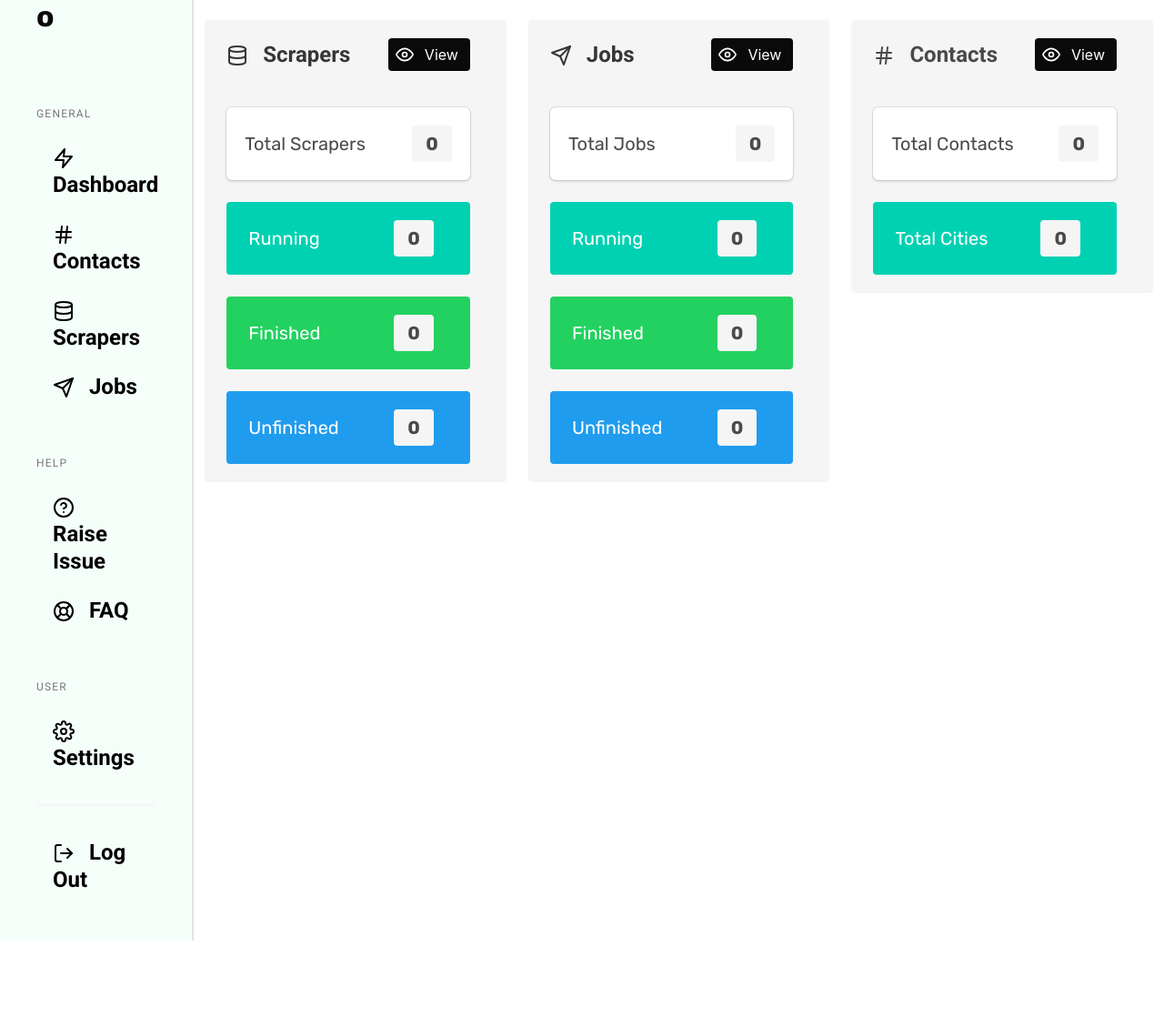
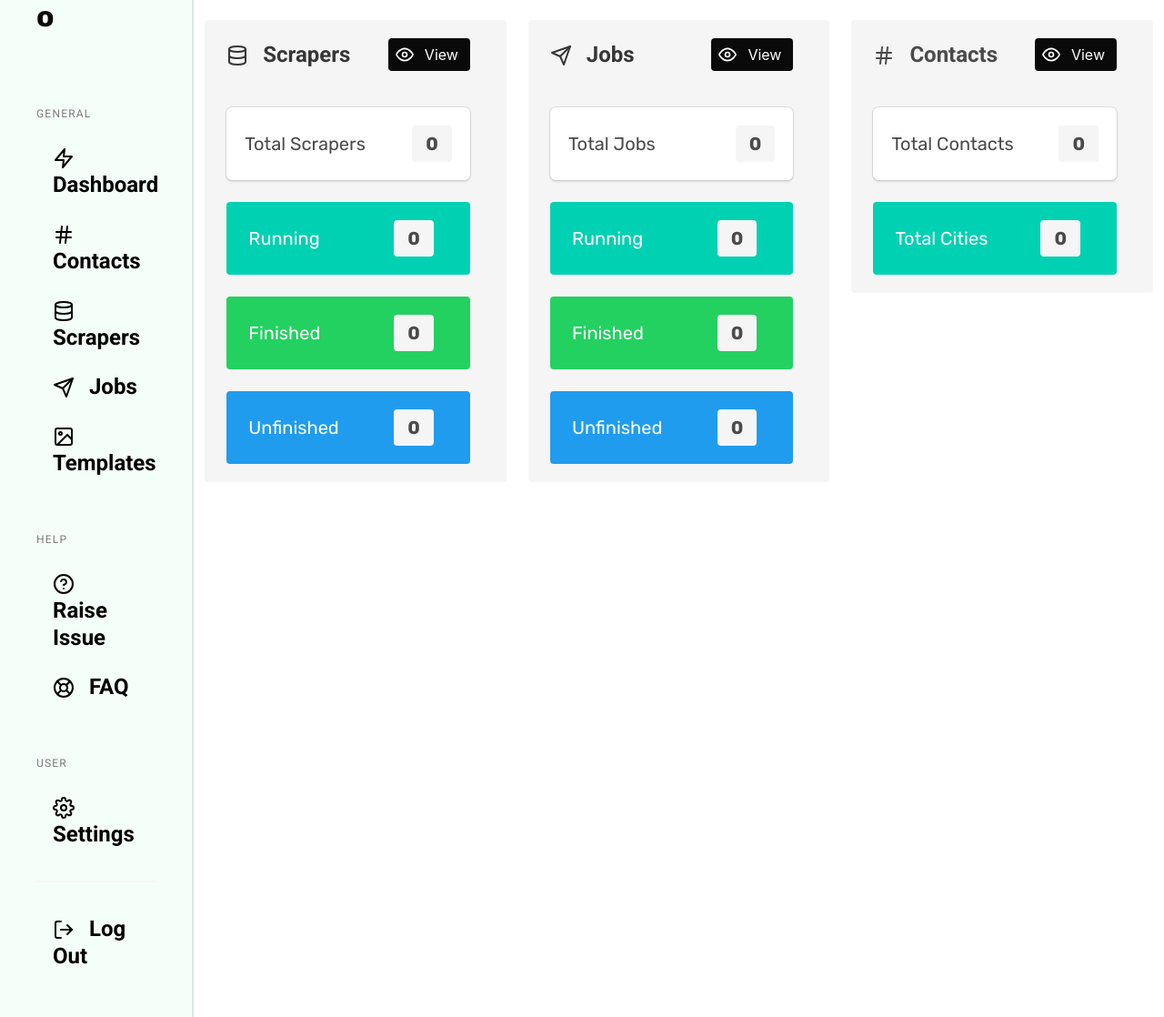
Before and after one commit to highoncarbs/automato, a Flask app: page / in a window 1280 px wide. Shown: the part 76-1194 px from the top of the page at 91% size. Before the commit the page ends 1110 px from the top, so only its background shows below. Run offline with Flask 2, Linux system fonts and the light colour scheme; data that the repository does not hold is empty; some libraries are stand-ins or nearby versions.

Commit message:
Added Templates route to Side Menu

```diff
--- a/templates/base.html
+++ b/templates/base.html
@@ -39,6 +39,7 @@
                 <li><a href="{{url_for('contacts_call')}}"><span class="icon icon-btn"><i data-feather="hash"></i></span> Contacts</a></li>
                 <li><a href="{{url_for('scraper')}}"><span class="icon icon-btn"><i data-feather="database"></i></span> Scrapers</a></li>
                 <li><a href="{{url_for('jobs')}}"><span class="icon icon-btn"><i data-feather="send"></i></span> Jobs</a></li>
+                <li><a href="{{url_for('templates')}}"><span class="icon icon-btn"><i data-feather="image"></i></span> Templates</a></li>
                 </ul>
             </aside>
 
```
